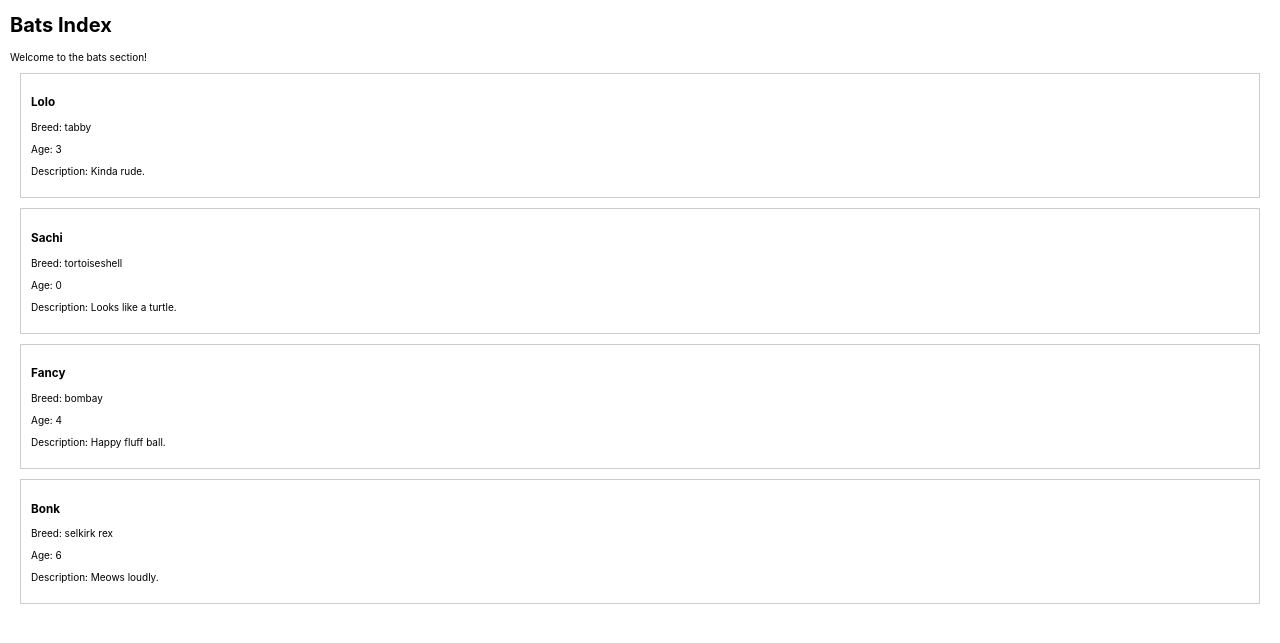
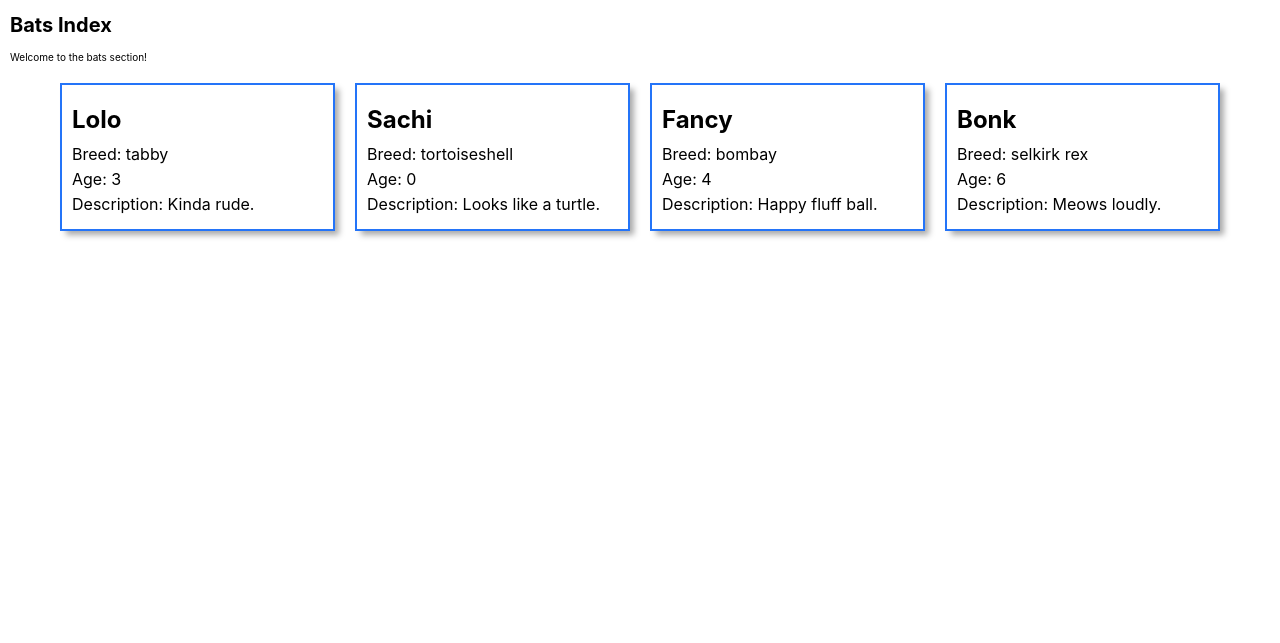
Before and after one commit to morgantstewart/bat-vat, a Django app: page /bats/ in a window 1280 px wide. Shown: the part 55-698 px from the top of the page. Run offline with Django 4.2, Linux system fonts and the light colour scheme.

Commit message:
Added CSS loading, updated HTML structure, fixed template order

```diff
--- /dev/null
+++ b/batvat/static/css/bats/bat-index.css
@@ -0,0 +1,38 @@
+.card-container {
+    padding: 0 30px;
+    display: flex;
+    justify-content: center;
+    flex-wrap: wrap;
+  }
+
+  .card {
+    width: 275px;
+    margin: 10px;
+    border: var(--borders);
+    box-shadow: var(--card-box-shadow);
+  }
+
+  .card-content {
+    padding: 10px;
+    width: 100%;
+  }
+
+  .usr-img {
+    width: 100%;
+    border-radius: var(--card-border-radius);
+  }
+
+  .card > a {
+    text-decoration: none;
+    color: var(--text-color);
+  }
+
+  .card h2 {
+    margin: 10px 0;
+    font-size: var(--font-xl);
+  }
+
+  .card p {
+    margin: 5px 0;
+    font-size: var(--font-reg);
+  }
--- a/batvat/templates/bats/index.html
+++ b/batvat/templates/bats/index.html
@@ -1,15 +1,25 @@
 {% extends 'base.html' %}
+{% load static %}
+
+{% block head %}
+<link rel="stylesheet" href="{% static 'css/bats/bat-index.css' %}">
+{% endblock %}
+
 {% block content %}
 <h1>Bats Index</h1>
 <p>Welcome to the bats section!</p>
 
+<section class="card-container">
 {% for bat in bats %}
-<div style="border: 1px solid #ccc; margin: 10px; padding: 10px;">
-  <h3>{{ bat.name }}</h3>
-  <p>Breed: {{ bat.breed }}</p>
-  <p>Age: {{ bat.age }}</p>
-  <p>Description: {{ bat.description }}</p>
-</div>
+  <div class="card">
+    <div class="card-content">
+      <h2>{{ bat.name }}</h2>
+      <p>Breed: {{ bat.breed }}</p>
+      <p>Age: {{ bat.age }}</p>
+      <p>Description: {{ bat.description }}</p>
+    </div>
+  </div>
 {% endfor %}
+</section>
 
 {% endblock %}
```
